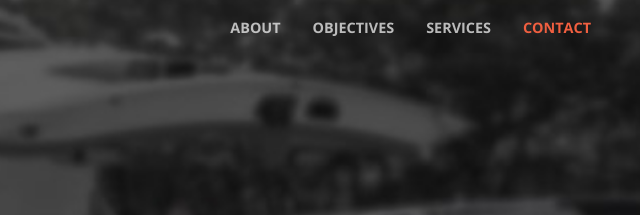
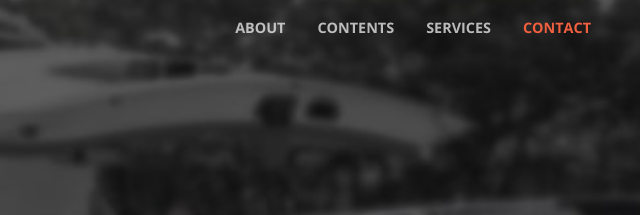
Before and after one commit to sems-eng/sems-eng.github.io, a website with bundled scripts: page index.html in a window 1280 px wide. Shown: the top 215 px of the page, 588-1228 px from the left. Built offline with nearby package versions, Linux system fonts and the light colour scheme.

Commit message:
Update index.html

```diff
--- a/index.html
+++ b/index.html
@@ -41,7 +41,7 @@
               <a class="nav-link js-scroll-trigger" href="#about">About</a>
             </li>
             <li class="nav-item">
-              <a class="nav-link js-scroll-trigger" href="#services">Objectives</a>
+              <a class="nav-link js-scroll-trigger" href="#services">Contents</a>
             </li>
             <li class="nav-item">
               <a class="nav-link js-scroll-trigger" href="#portfolio">Services</a>
```
